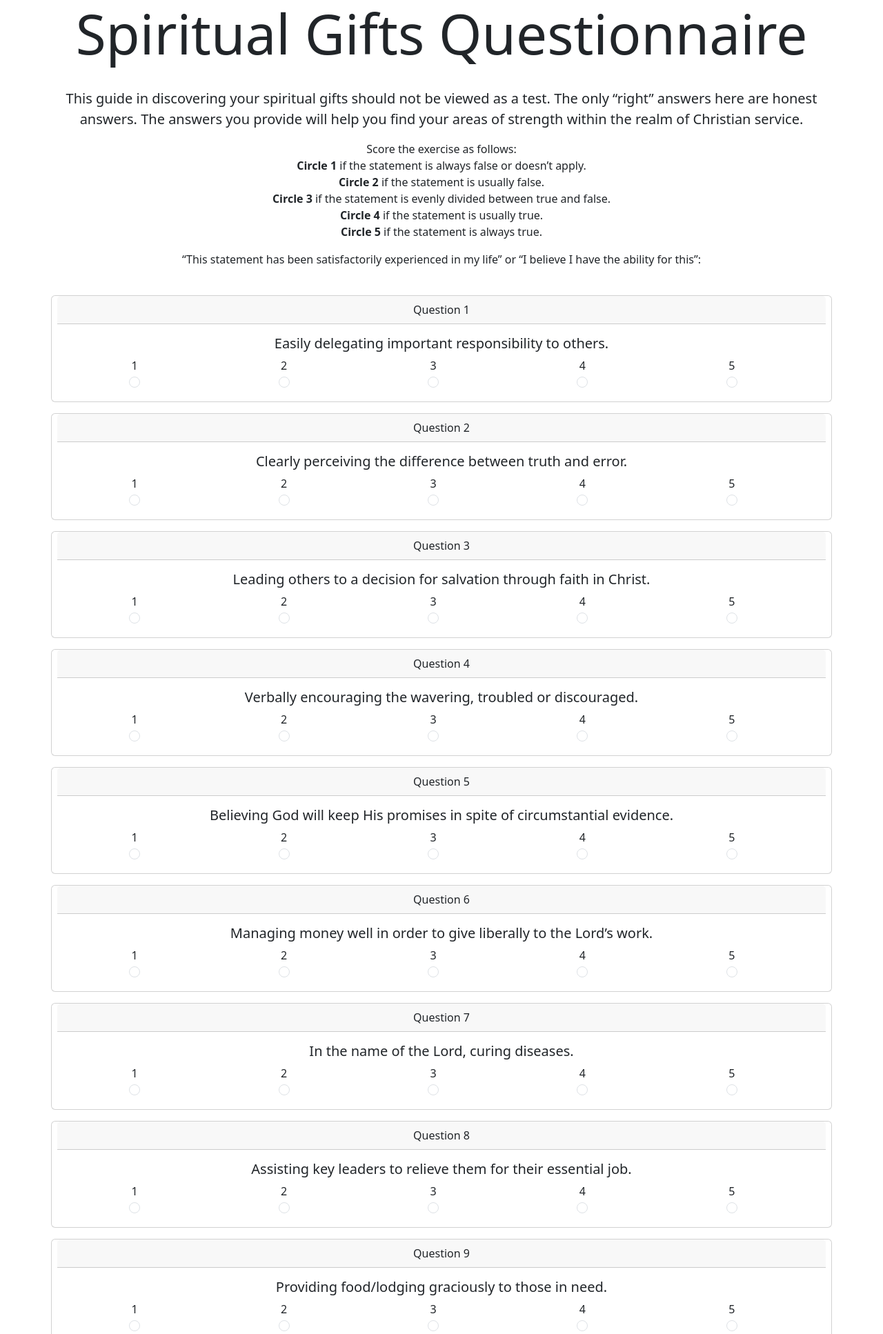
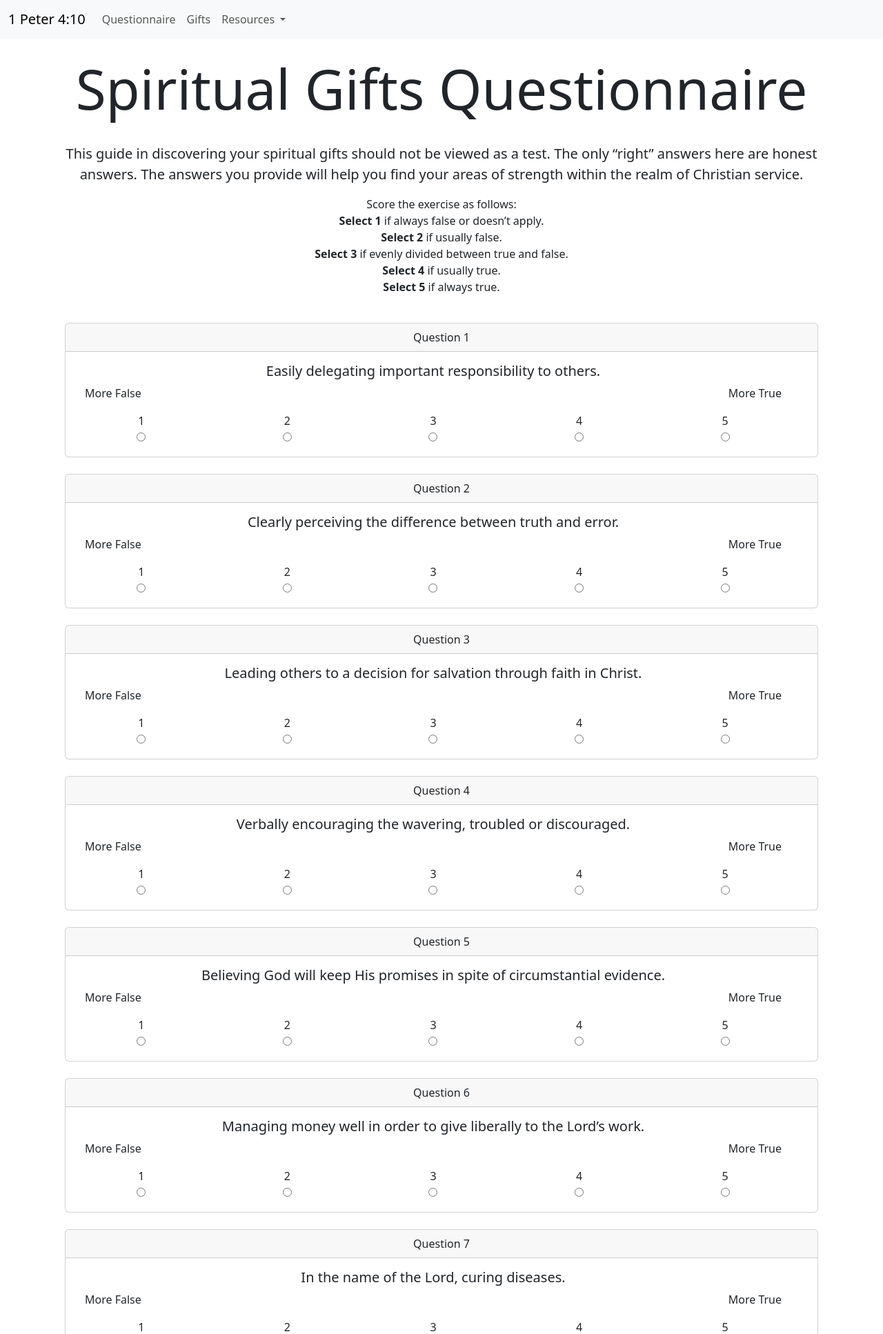
Before and after one commit to rodwanb/spiritual-gifts-questionnaire, a PHP site: page / in a window 1280 px wide. Shown: the top 1934 px of the page at 69% size. Run offline with PHP 8.4, Linux system fonts and the light colour scheme; some libraries are stand-ins or nearby versions.

Commit message:
Updated layouts

```diff
--- a/index.php
+++ b/index.php
@@ -1,5 +1,13 @@
 <?php
     require('model/spiritual_gifts.php');
+
+    const SCALE = [
+        1 => 'Always False <br> 1',
+        2 => 'Usually False <br> 2',
+        3 => 'Neutral <br> 3 ',
+        4 => 'Usually True <br> 4',
+        5 => 'Always True <br> 5'
+    ];
 
     $action = filter_input(INPUT_POST, 'action');
     if ($action == NULL) {
@@ -14,6 +22,10 @@
         $questions = get_questions();
         $answers = [];
         include('view/questionnaire.php');
+        break;
+    case 'show_all_gifts':
+        $answers = [];
+        include('view/gifts_all.php');
         break;
     case 'assess_gifts':
         $int_options = array( 'options' => array('default'=> 0) );
--- /dev/null
+++ b/view/footer.php
@@ -0,0 +1,11 @@
+<footer>
+    <figure class="text-center">
+        <blockquote class="blockquote">
+            <p>As each one has received a gift, minister it to one another, as good stewards of the manifold grace of God.</p>
+        </blockquote>
+        <figcaption class="blockquote-footer">
+            1 Peter 4:10 <cite title="Source Title"> NKJV</cite>
+        </figcaption>
+    </figure>
+    <br>
+</footer>
--- /dev/null
+++ b/view/nav.php
@@ -0,0 +1,27 @@
+<nav class="navbar navbar-expand-lg bg-body-tertiary">
+    <div class="container-fluid">
+      <a class="navbar-brand" href="#">1 Peter 4:10</a>
+      <button class="navbar-toggler" type="button" data-bs-toggle="collapse" data-bs-target="#navbarScroll" aria-controls="navbarScroll" aria-expanded="false" aria-label="Toggle navigation">
+        <span class="navbar-toggler-icon"></span>
+      </button>
+      <div class="collapse navbar-collapse" id="navbarScroll">
+        <ul class="navbar-nav me-auto my-2 my-lg-0"">
+          <li class="nav-item">
+            <a class="nav-link" aria-current="page" href="index.php?action=show_questionnaire">Questionnaire</a>
+          </li>
+          <li class="nav-item">
+            <a class="nav-link" href="index.php?action=show_all_gifts">Gifts</a>
+          </li>
+          <li class="nav-item dropdown">
+            <a class="nav-link dropdown-toggle" href="#" role="button" data-bs-toggle="dropdown" aria-expanded="false">
+              Resources
+            </a>
+            <ul class="dropdown-menu">
+              <li><a class="dropdown-item" href="assets/iicm-core-cr-01-teaching-notes.pdf">Source document</a></li>
+              <li><a class="dropdown-item" href="assets/sda-church-manual-2022.pdf">Church manual</a></li>
+            </ul>
+          </li>
+        </ul>
+      </div>
+    </div>
+</nav>
--- a/view/questionnaire.php
+++ b/view/questionnaire.php
@@ -2,14 +2,17 @@
 <html>
     <head>
         <title>Spiritual gifts assessment</title>
+        <meta name="viewport" content="width=device-width, initial-scale=1.0">
         <link href="https://cdn.jsdelivr.net/npm/bootstrap@5.3.3/dist/css/bootstrap.min.css" rel="stylesheet" integrity="sha384-QWTKZyjpPEjISv5WaRU9OFeRpok6YctnYmDr5pNlyT2bRjXh0JMhjY6hW+ALEwIH" crossorigin="anonymous">
         <script src="https://cdn.jsdelivr.net/npm/bootstrap@5.3.3/dist/js/bootstrap.bundle.min.js" integrity="sha384-YvpcrYf0tY3lHB60NNkmXc5s9fDVZLESaAA55NDzOxhy9GkcIdslK1eN7N6jIeHz" crossorigin="anonymous"></script>
     </head>
 
     <body>
+        <?php include('nav.php') ?>
         <div class="container text-center">
-            <div class="row justify-content-md-center">
-                <div class="col-sm-auto">
+            <div class="row justify-content-center">
+                <div class="col-md-12">
+                    <br>
                     <h1 class="display-1">Spiritual Gifts Questionnaire</h1>
                     <br>
                     <p class="lead">
@@ -17,46 +20,51 @@
                     </p>
                     <ul class="list-unstyled" >
                         <li>Score the exercise as follows:</li>
-                        <li><strong>Circle 1</strong> if the statement is always false or doesn’t apply.</li>
-                        <li><strong>Circle 2</strong> if the statement is usually false.</li>
-                        <li><strong>Circle 3</strong> if the statement is evenly divided between true and false.</li>
-                        <li><strong>Circle 4</strong> if the statement is usually true.</li>
-                        <li><strong>Circle 5</strong> if the statement is always true.</li>
+                        <li><strong>Select 1</strong> if always false or doesn’t apply.</li>
+                        <li><strong>Select 2</strong> if usually false.</li>
+                        <li><strong>Select 3</strong> if evenly divided between true and false.</li>
+                        <li><strong>Select 4</strong> if usually true.</li>
+                        <li><strong>Select 5</strong> if always true.</li>
                     </ul>
-                    <p>
-                        “This statement has been satisfactorily experienced in my life” or “I believe I have the ability for this”:
-                    </p>
-                    <br>
-                    <form class="row g-3" action="index.php" method="post">
+                    <!--<br>-->
+                    <form class="p-4" action="index.php" method="post">
                         <input type="hidden" name="action" value="assess_gifts">
                         <?php foreach ($questions as $question_id => $question_text) : ?>
-                            <div class="card">
+                            <div class="row card">
                                 <div class="card-header">
                                     <?php echo "Question $question_id"; ?>
                                 </div>
-                                <div class="card-body">
+                                <div class="row card-body justify-content-evenly">
                                     <h5 class="card-title"><?php echo "$question_text"; ?></h5>
-                                    <div class="row col-12 justify-content-center">
-                                        <?php foreach (range(1, 5) as $option) : ?>
-                                            <div class="col">
-                                                <label class="form-check-label" for="<?php echo "$question_id $option"; ?>"><?php echo $option ?></label>
-                                                <br>
-                                                <input type="radio" class="form-check-input" name="<?php echo "question_$question_id"; ?>" id="<?php echo "$question_id $option"; ?>" value="<?php echo $option; ?>"/>
-                                            </div>
-                                        <?php endforeach; ?>
+                                    <br>
+                                    <div class="row justify-content-between">
+                                        <div class="col">
+                                            <p class="text-start">More False</p>
+                                        </div>
+                                        <div class="col">
+                                            <p class="text-end">More True</p>
+                                        </div>
                                     </div>
+                                    <?php foreach (range(1, 5) as $option) : ?>
+                                        <div class="col justify-content-center <?php if ($option == 3) { echo 'align-self-end'; } ?> ">
+                                            <label class="radio control-label" for="<?php echo "$question_id $option"; ?>"><?php echo $option; //SCALE[$option]; ?></label>
+                                            <br>
+                                            <input type="radio" class="" name="<?php echo "question_$question_id"; ?>" id="<?php echo "$question_id $option"; ?>" value="<?php echo $option; ?>"/>
+                                        </div>
+                                    <?php endforeach; ?>
                                 </div>
                             </div>
+                            <br>
                         <?php endforeach; ?>
+                        <!--<br>-->
                         <div class="col-12">
                             <button type="submit" class="btn btn-primary">Submit</button>
                         </div>
                     </form>
-                    <br>
+                    <!--<br>-->
                 </div>
             </div>
         </div>
     </body>
-    <footer>
-    </footer>
+    <?php include('view/footer.php'); ?>
 </html>
```
Also changed, not shown: view/gifts_all.php (added, +51 -0 lines), view/results.php (+13 -12 lines), 3 other files.
